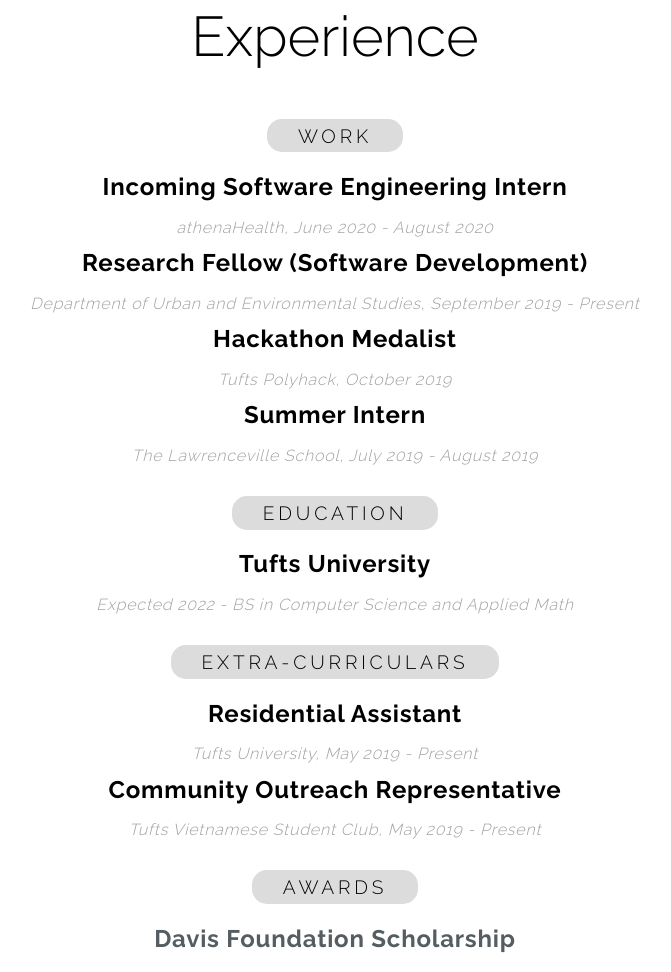
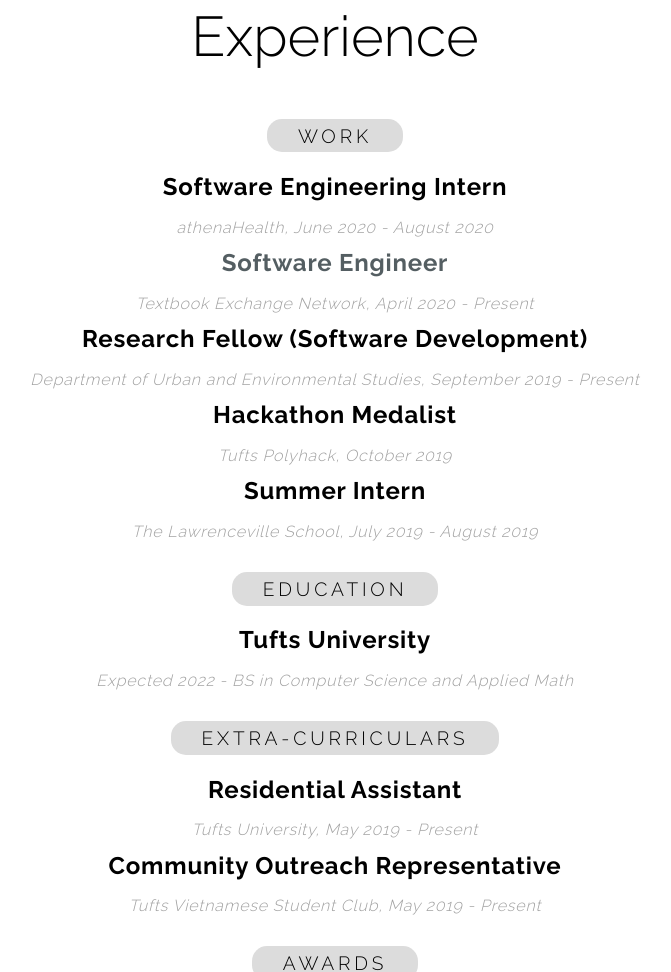
Before and after one commit to jackchau102/jackchau102.github.io, a plain HTML site: page index.html in a window 1280 px wide. Shown: the part 2639-3611 px from the top of the page, without its empty margins (305-976 px from the left). Drawn offline with Linux system fonts and the light colour scheme.

Commit message:
add experience

```diff
--- a/index.html
+++ b/index.html
@@ -149,13 +149,15 @@
 
 			<div class="sub-exp-right">
 				<ul class="unstyled-list">
-					<li>Incoming Software Engineering Intern</li>
+					<li> Software Engineering Intern</li>
 					<li id="subtitle">athenaHealth, June 2020 - August 2020</li>
 						<!-- <ul class="unstyled-list inner-experience">
 							<li>Will be joining the Security Development Team</li>
 							<li>Develop authentication designs</li>
 							<li>Improve current authorization process</li>
 						</ul> -->
+					<li> <a class="clickable" href="https://www.textbookexchangenetwork.com/" target="_blank">Software Engineer</a> </li>
+					<li id="subtitle">Textbook Exchange Network, April 2020 - Present </li>
 					<li>Research Fellow (Software Development)</li>
 					<li id="subtitle">Department of Urban and Environmental Studies, September 2019 - Present</li>
 						<!-- <ul class="unstyled-list inner-experience">
```
